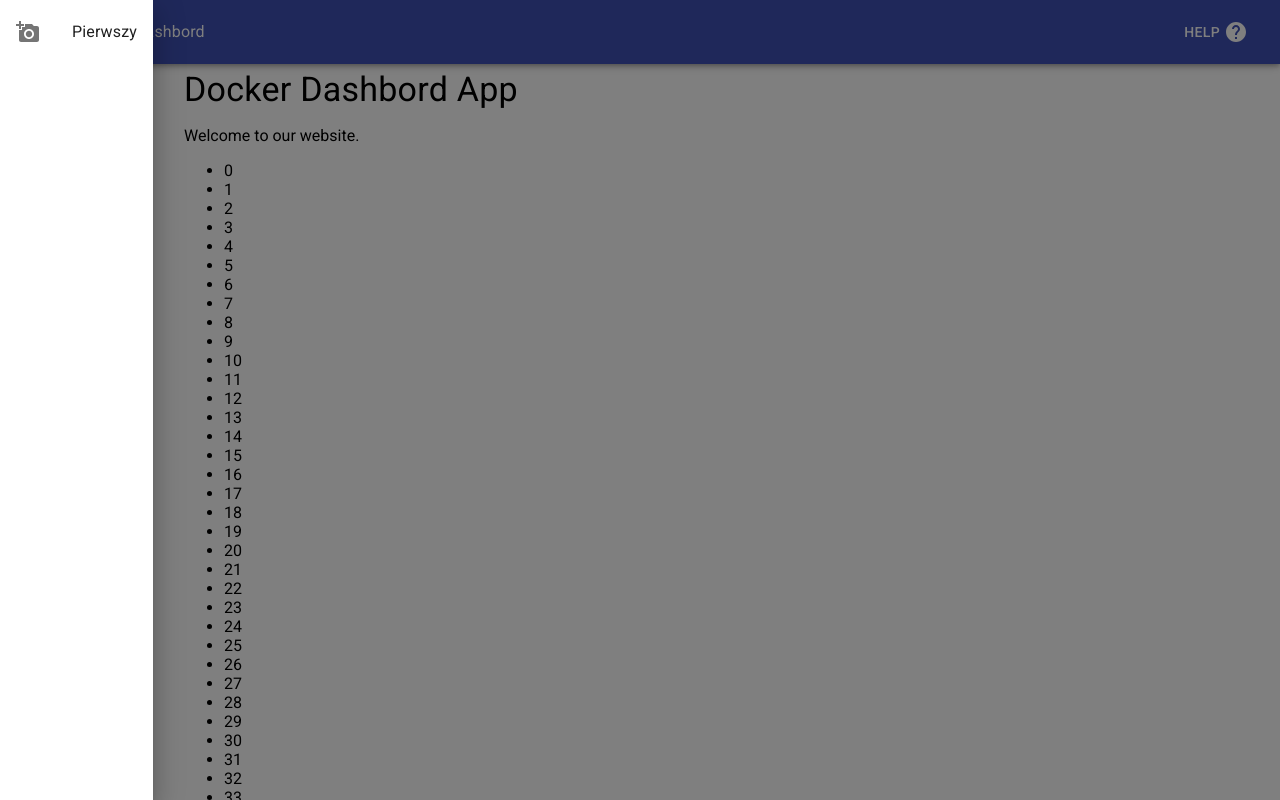
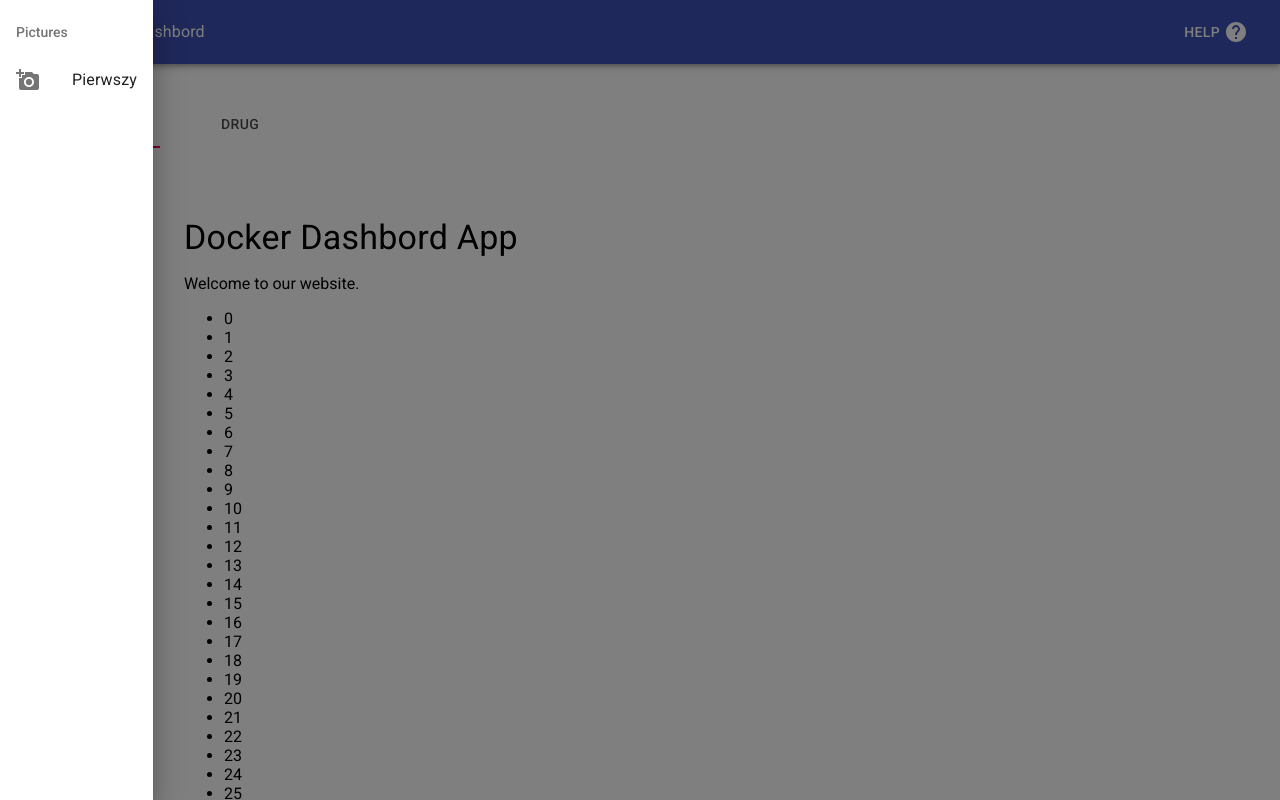
Before and after one commit to crianonim/docker-dashboard, a React (Create React App) app: page / in a window 1280 px wide. Both pictures are taken after a click on the button 36 px from the left and 32 px from the top of the page. Shown: the top 800 px of the page. Built offline with nearby package versions, Linux system fonts and the light colour scheme.

Commit message:
Add Tabbing

```diff
--- a/src/App.js
+++ b/src/App.js
@@ -4,14 +4,14 @@ import Button from "@material-ui/core/Button";
 import Container from "@material-ui/core/Container";
 import Typography from "@material-ui/core/Typography";
 import Box from "@material-ui/core/Box";
-import { AppBar, Toolbar, IconButton, Menu, MenuItem, Drawer, List, ListItem, ListItemText, ListItemIcon } from "@material-ui/core";
+import { AppBar, Toolbar, IconButton, Menu, MenuItem, Drawer, List, ListItem, ListItemText, ListItemIcon, ListSubheader, Tabs, Tab } from "@material-ui/core";
 import { withStyles } from "@material-ui/styles";
 import MenuIcon from '@material-ui/icons/Menu';
 import HelpIcon  from '@material-ui/icons/Help';
 import AddAPhoto from '@material-ui/icons/AddAPhoto'
 
 const styles = theme => ({
-  root: { flexGrow: 1 },
+  root: { flexGrow: 1,marginTop:100 },
   flex: { flex: 1 },
   menuButton: { marginLeft: -12, marginRight: 20 }
 });
@@ -25,6 +25,7 @@ const options = [
 export default withStyles(styles)(({classes})=> {
   const [anchorEl,setAnchorEl]=React.useState(null);
   const [openDrawer,setOpenDrawer]=React.useState(false);
+  const [tab,setTab]=React.useState(0);
   return  (
 
     <div className={classes.root}>
@@ -46,17 +47,28 @@ export default withStyles(styles)(({classes})=> {
       </AppBar>
       <Drawer open={openDrawer} onClose={()=>setOpenDrawer(false)}>
         <List>
+          <ListSubheader>
+            Pictures
+          </ListSubheader>
           <ListItem button onClick={()=>{console.log("Pie");setOpenDrawer(false)}}>
+
             <ListItemIcon><AddAPhoto /></ListItemIcon>
             <ListItemText>Pierwszy</ListItemText>
           </ListItem>
         </List>
 
       </Drawer>
+      <Tabs value={tab} onChange={(e,value)=>setTab(value)}>
+        <Tab label="Pier"></Tab>
+        <Tab label="Drug"></Tab>
+
+      </Tabs>
       <Button variant="contained" color="primary">
         Click me
       </Button>
-      <Container maxWidth="md">
+      {(tab===0) && (
+
+        <Container maxWidth="md">
         <Box my={4}>
           <Typography variant="h4" component="h1" gutterBottom>
             Docker Dashbord App
@@ -67,6 +79,10 @@ export default withStyles(styles)(({classes})=> {
           </ul>
         </Box>
       </Container>
+      )}
+      {(tab===1)&&(
+        <p>Drugi tab</p>
+      )}
     </div>
 )
 }
```
